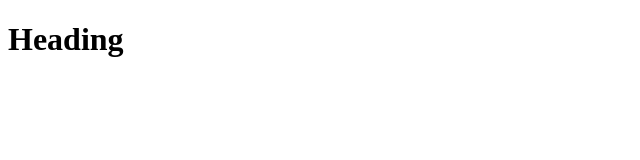
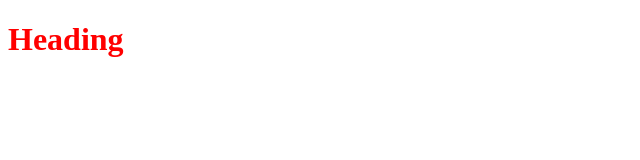
Before and after one commit to rachadrienne/webdevclass, a plain HTML site: page index.html in a window 1280 px wide. Shown: the whole page, without its empty margins (0-640 px from the left). Drawn offline with Linux system fonts and the light colour scheme.

Commit message:
Update index.html

```diff
--- a/index.html
+++ b/index.html
@@ -3,7 +3,7 @@
 <head>
 <meta charset="UTF-8">
 <title>Untitled Document</title>
-<link src="css/style.css" type="text/css"/>
+<link href="css/style.css" type="text/css" rel="stylesheet"/>
 </head>
 
 <body>
```
